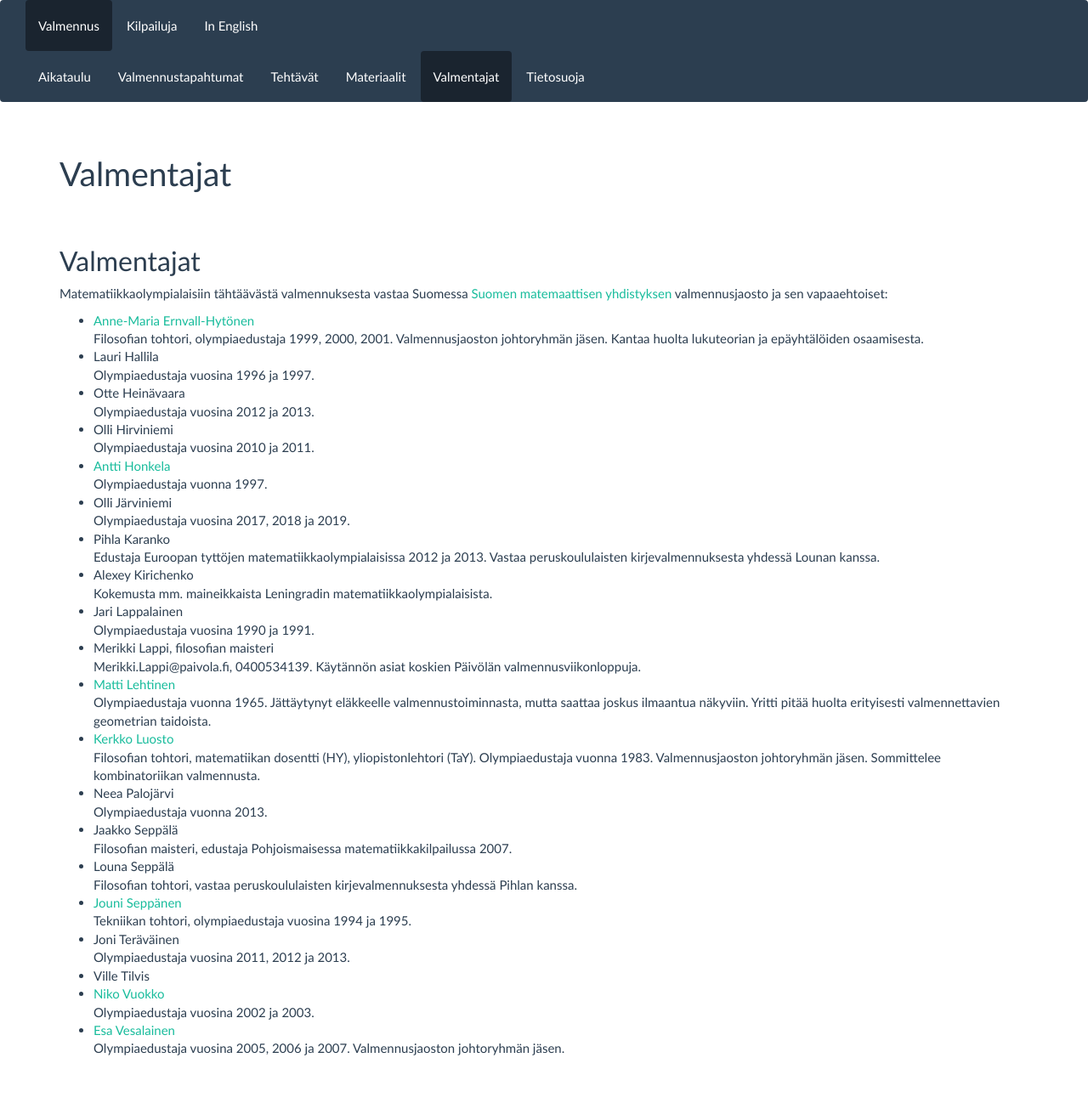
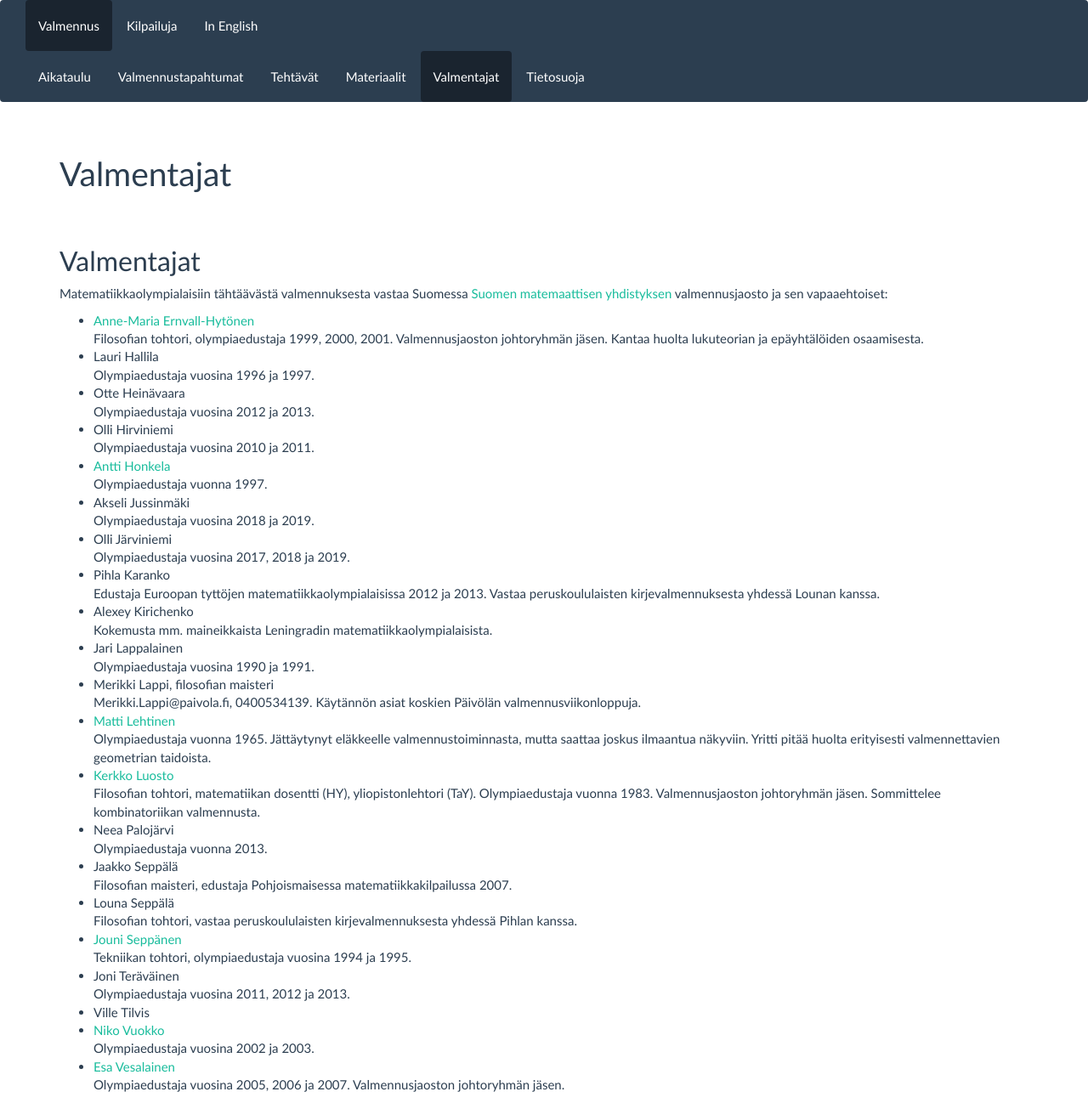
Before and after one commit to matematiikkakilpailut/matematiikkakilpailut.github.io, a Jekyll site: the page built from valmentajat/index.md, in a window 1280 px wide. Shown: the whole page at 85% size. Built offline with Jekyll 4.4.1, drawn with Linux system fonts in a browser that asks for light colours; before the commit the page ends 1255 px from its top, so only the background shows below that.

Commit message:
Update index.md
akseli

```diff
--- a/valmentajat/index.md
+++ b/valmentajat/index.md
@@ -15,6 +15,7 @@ Matematiikkaolympialaisiin tähtäävästä valmennuksesta vastaa Suomessa
 *  Otte Heinävaara<br/> Olympiaedustaja vuosina 2012 ja 2013.
 *  Olli Hirviniemi<br/>Olympiaedustaja vuosina 2010 ja 2011.
 *  [Antti Honkela][ahonkela]<br/> Olympiaedustaja vuonna 1997.
+*  Akseli Jussinmäki<br/> Olympiaedustaja vuosina 2018 ja 2019.
 *  Olli Järviniemi<br/> Olympiaedustaja vuosina 2017, 2018 ja 2019.
 *  Pihla Karanko <br/> Edustaja Euroopan tyttöjen matematiikkaolympialaisissa 2012 ja 2013. Vastaa peruskoululaisten kirjevalmennuksesta yhdessä Lounan kanssa.
 *  Alexey Kirichenko<br/>
```
